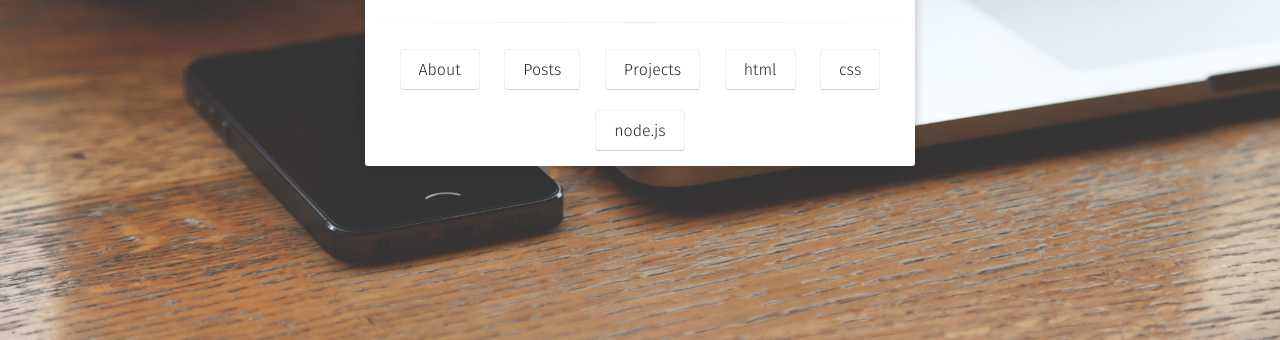
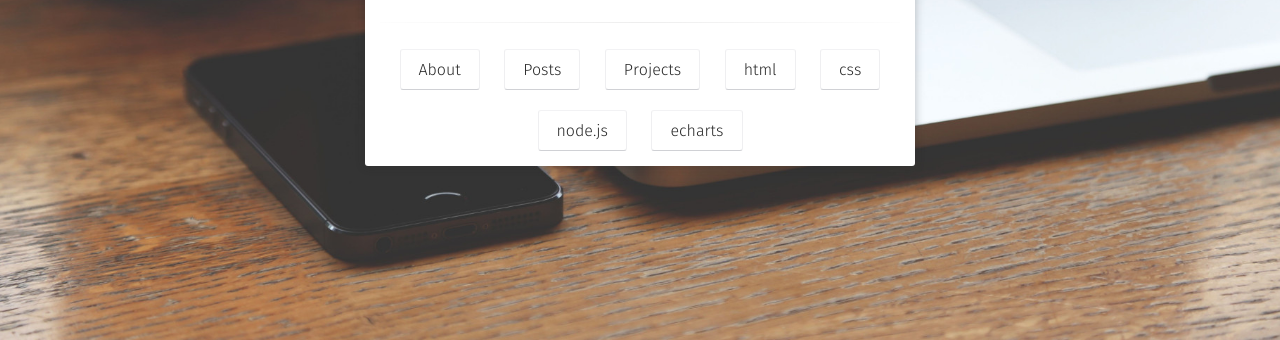
Before and after one commit to xcs-go/xcs.github.io, a Jekyll site: the page built from index.html, in a window 1280 px wide. Shown: the part 556-896 px from the top of the page. Built offline with Jekyll 4.4.1, drawn with Linux system fonts in a browser that asks for light colours; some web fonts are replaced.

Commit message:
新增echarts

```diff
--- a/_config.yml
+++ b/_config.yml
@@ -70,7 +70,7 @@ gems:
   - jekyll-gist
 
 jekyll-mentions:
-    base_url: https://github.com
+    base_url: https://xcs-go.github.io/xcs.github.io/
 
 # Exclude list
 exclude: [README.md, Gemfile, Gemfile.lock, node_modules, gulpfile.js, package.json, _site, src, vendor, CNAME, LICENSE, Rakefile]
--- a/_includes/nav.html
+++ b/_includes/nav.html
@@ -105,6 +105,12 @@
                     <li><a href="{{site.url}}/node/">node</a></li>
                 </ul>
             </li>
+            <li>
+                <a href="#">echarts</a>
+                <ul class="dl-submenu">
+                    <li><a href="{{site.url}}/echarts/">echarts</a></li>
+                </ul>
+            </li>
 			{% for link in site.data.navigation %}
 		    {% if link.url contains 'http' %}
 		        {% assign domain = '' %}
--- a/_layouts/home.html
+++ b/_layouts/home.html
@@ -44,6 +44,7 @@ layout: compress
                         <a class="btn zoombtn" href="{{ site.url }}/html/">html</a>
                         <a class="btn zoombtn" href="{{ site.url }}/css/">css</a>
                         <a class="btn zoombtn" href="{{site.url}}/node/">node.js</a>
+                        <a class="btn zoombtn" href="{{site.url}}/echarts">echarts</a>
                  </h3>
             </div>
         </div>
```
